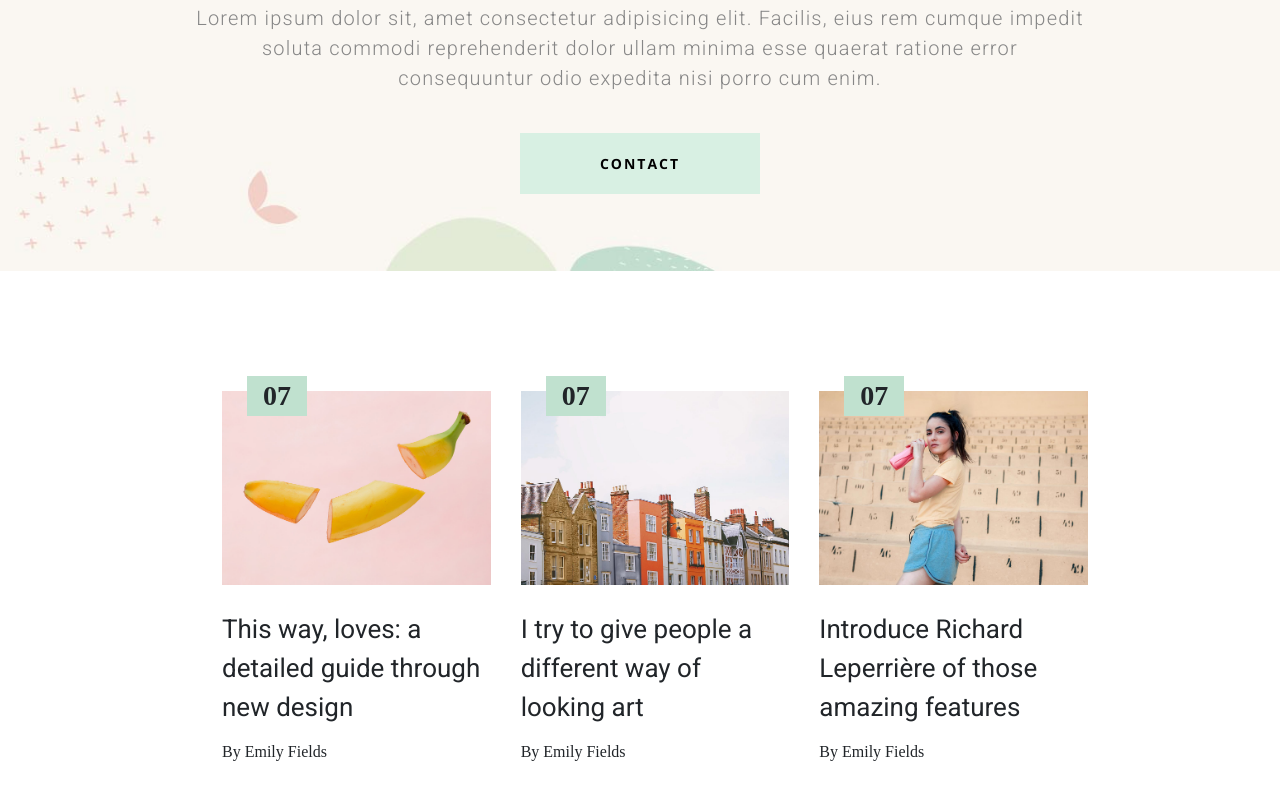
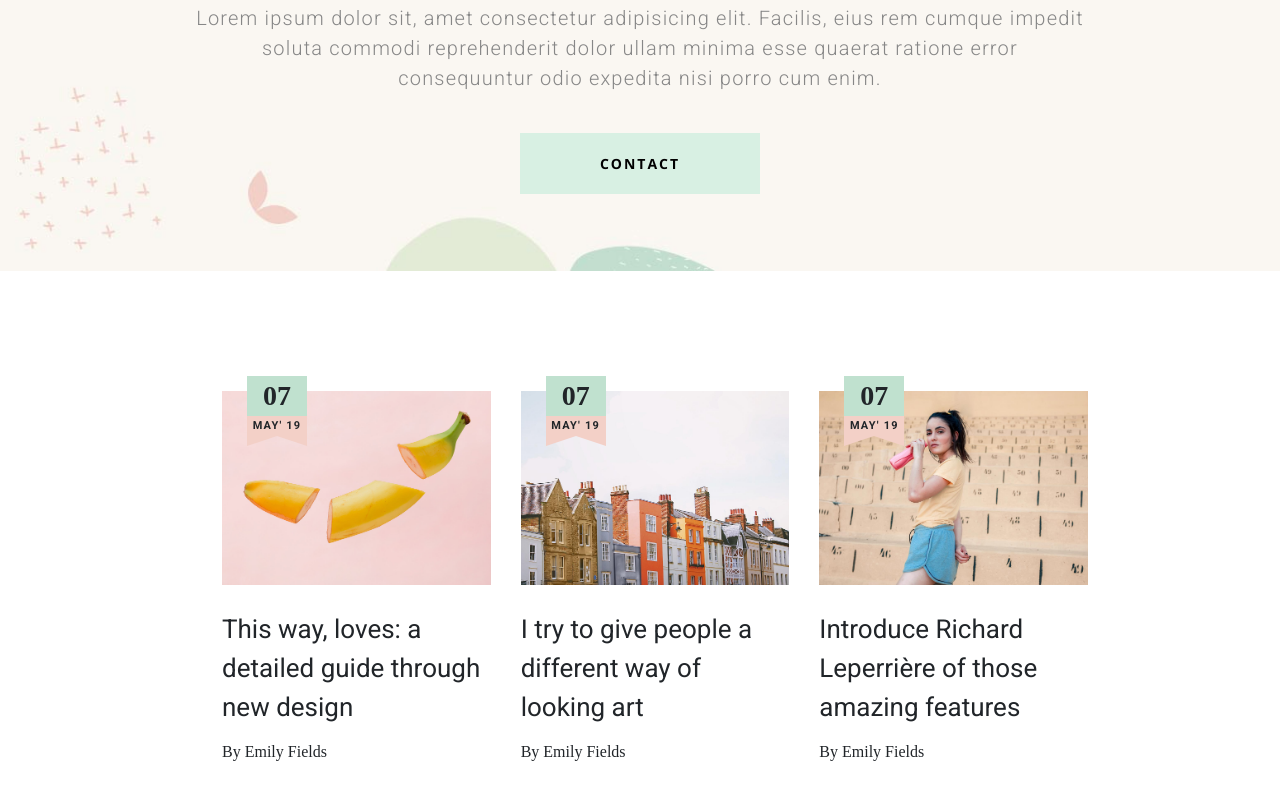
Before and after one commit to AlessandraSchiavone/proj-html-vuejs, a Vue app: page / in a window 1280 px wide. Shown: the part 2477-3277 px from the top of the page. Built offline with nearby package versions, Linux system fonts and the light colour scheme; a small style sheet from the web is missing.

Commit message:
Aggiunta dettagli 4 sezione del main

```diff
--- a/src/components/Main.vue
+++ b/src/components/Main.vue
@@ -67,7 +67,13 @@
          <div class="col-lg-4">
              <div class="article">
               <div class="date">
-                  <div class="decoration">07</div>
+                  <div class="decoration-1">07</div>
+                  <div class="decoration-2">May' 19</div>
+                  <div class="ribbon">
+                      <div class="decoration-3"></div>
+                      <div class="decoration-4"></div>
+                  </div>
+
               </div>
               <img src="../assets/img/h-2-blog-img-1.jpg" alt="">
               <p>This way, loves: a detailed guide through new design</p>
@@ -77,7 +83,12 @@
          <div class="col-lg-4">
              <div class="article">
                 <div class="date">
-                  <div class="decoration">07</div>
+                  <div class="decoration-1">07</div>
+                  <div class="decoration-2">May' 19</div>
+                  <div class="ribbon">
+                      <div class="decoration-3"></div>
+                      <div class="decoration-4"></div>
+                  </div>
               </div>
                <img src="../assets/img/h-2-blog-img-2.jpg" alt="">
                <p>I try to give people a different way of looking art</p>
@@ -87,7 +98,12 @@
          <div class="col-lg-4">
              <div class="article">
                 <div class="date">
-                  <div class="decoration">07</div>
+                  <div class="decoration-1">07</div>
+                  <div class="decoration-2">May' 19</div>
+                  <div class="ribbon">
+                      <div class="decoration-3"></div>
+                      <div class="decoration-4"></div>
+                  </div>
               </div>
                 <img src="../assets/img/h-2-blog-img-3.jpg" alt="">
                 <p>Introduce Richard Leperrière of those amazing features</p>
@@ -242,7 +258,7 @@ export default {
             padding:5px;
             left:20px;
             top:-20px;
-            .decoration{
+            .decoration-1{
             display:flex;
             justify-content: center;
             align-items: center;
@@ -253,6 +269,32 @@ export default {
             font-weight: 700;
             font-family: 'Courgette', cursive;
             }
+            .decoration-2{
+                font-size:11px;
+                text-align: center;
+                padding:2px;
+                font-weight: 700;
+                letter-spacing: 1.2px;
+                text-transform: uppercase;
+                background-color: #F3D0C7;
+
+            }
+            .ribbon{
+                display:flex;
+                .decoration-3{
+                    width: 0;
+                    height: 0;
+                    border-top: 10px solid #F3D0C7 ;
+                    border-right: 30px solid transparent;
+            }
+            .decoration-4{
+                    width: 0;
+                    height: 0;
+                    border-top: 10px solid #F3D0C7 ;
+                    border-left: 30px solid transparent;
+            }
+            }
+
         }
        img{
             width:100%;
```
